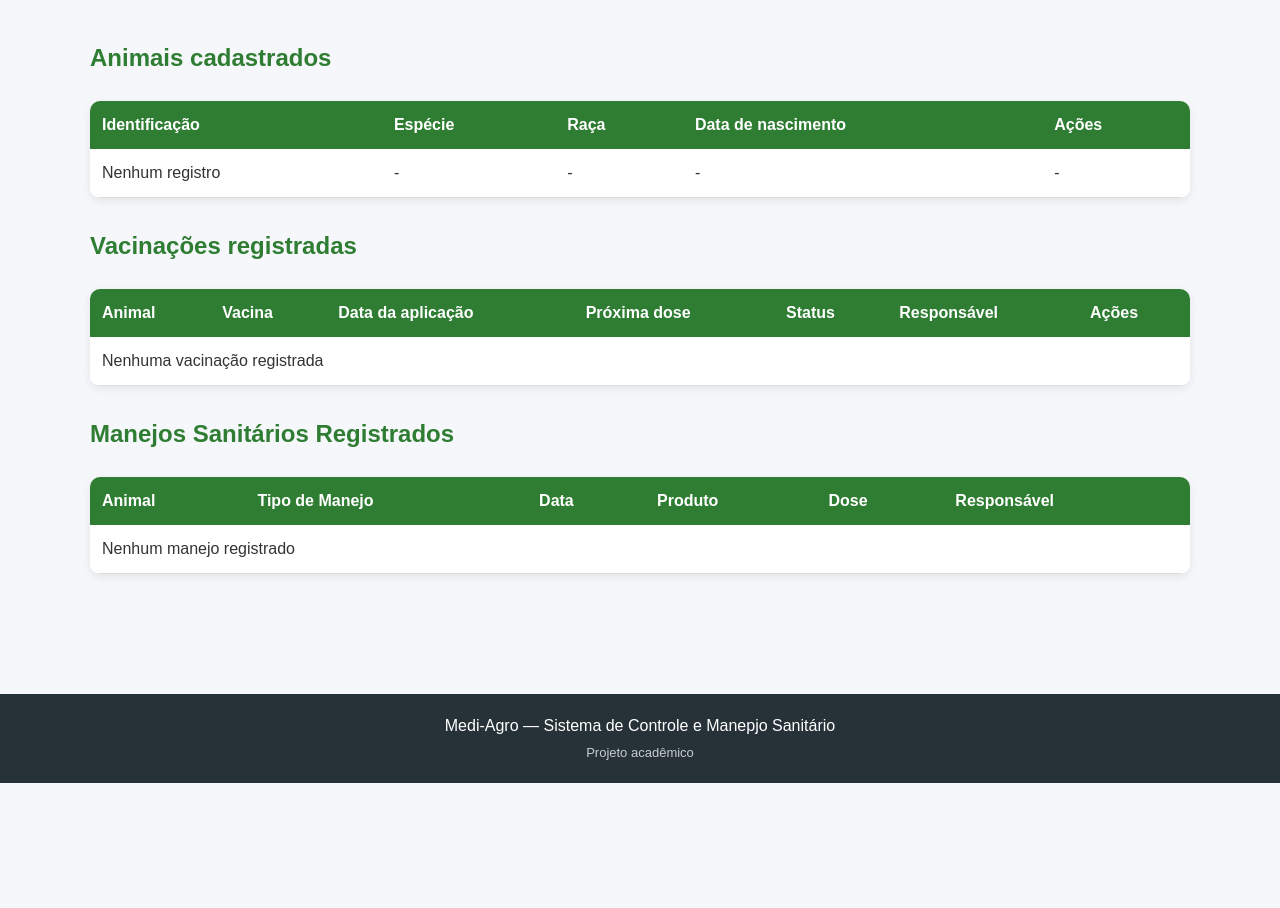
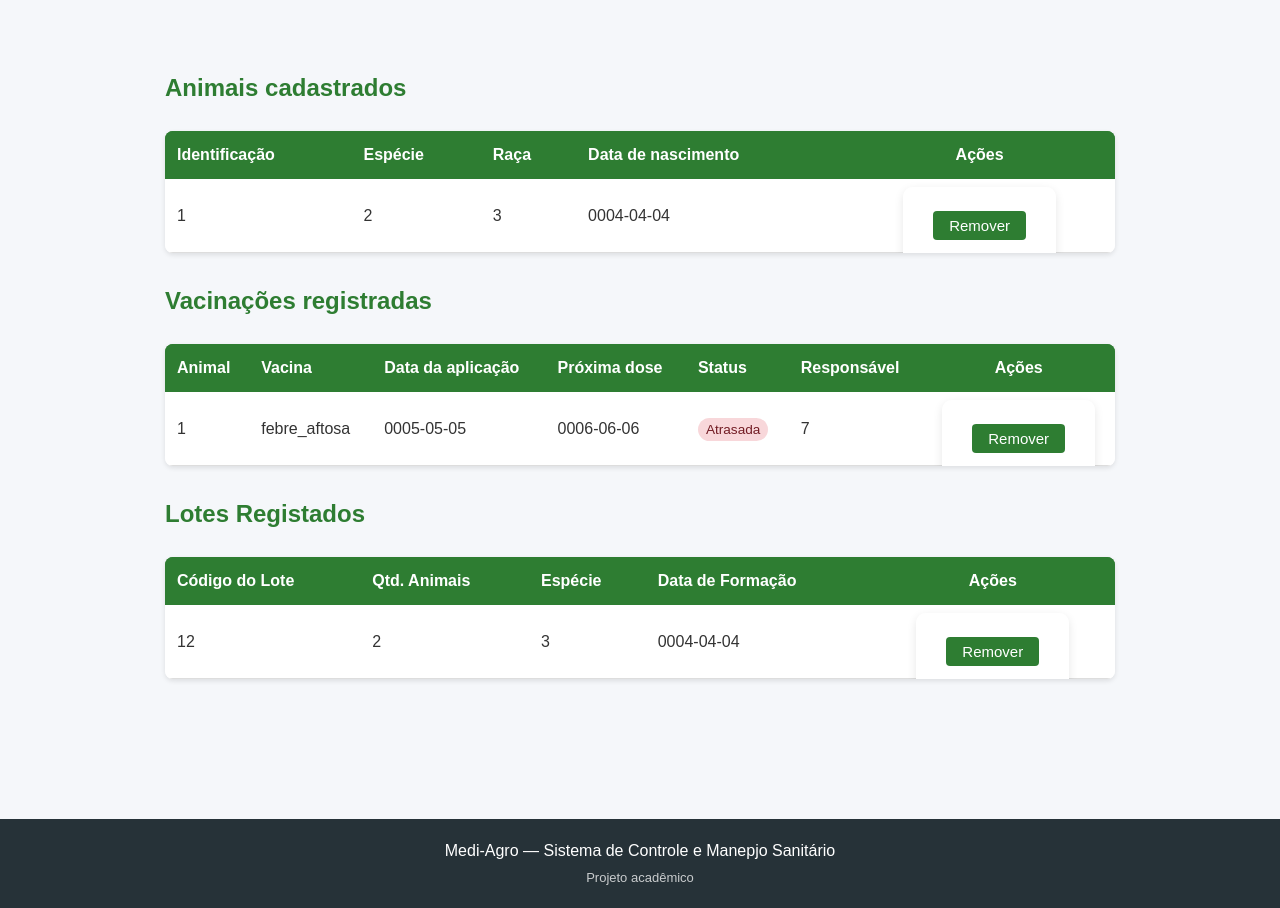
Before and after one commit to AyramViviane/controle-de-manejo-sanitario-e-vacinacao, a Flask app: page /listagem in a window 1280 px wide. Shown: the part 84-992 px from the top of the page. Before the commit the page ends 867 px from the top, so only its background shows below. Run offline with Flask 3, Linux system fonts and the light colour scheme; a user stored in the database is signed in; data comes from the database, SQL or seed files in the repository; data that the repository does not hold is empty.

Commit message:
correções de erro 2

```diff
--- a/app.py
+++ b/app.py
@@ -20,32 +20,79 @@ DATABASE = "database.db"
 
 
 def get_db():
-  """Obtém a conexão com a base de dados SQLite para o contexto atual."""
+  """Obtém a conexão com a base de dados SQLite."""
   db = getattr(g, "_database", None)
   if db is None:
     db = g._database = sqlite3.connect(DATABASE)
-    db.row_factory = sqlite3.Row  # Permite aceder aos campos por nome
+    db.row_factory = sqlite3.Row  # Permite aceder às colunas pelo nome
   return db
 
 
 @app.teardown_appcontext
 def close_connection(exception):
-  """Fecha a conexão com a base de dados no final de cada requisição."""
+  """Fecha a conexão com a base de dados ao terminar a requisição."""
   db = getattr(g, "_database", None)
   if db is not None:
     db.close()
 
 
 def init_db():
-  """Cria as tabelas com base no schema.sql e garante utilizador com senha em hash."""
+  """Cria todas as tabelas com a estrutura completa."""
   with app.app_context():
     db = get_db()
-    with open("schema.sql", mode="r", encoding="utf-8") as f:
-      db.cursor().executescript(f.read())
-    db.commit()
+    cursor = db.cursor()
 
-    # Garantir que o admin padrão do schema tenha senha em hash seguro
-    cursor = db.cursor()
+    # 1. Tabela de Utilizadores
+    cursor.execute("""
+            CREATE TABLE IF NOT EXISTS usuarios (
+                id INTEGER PRIMARY KEY AUTOINCREMENT,
+                username TEXT UNIQUE NOT NULL,
+                senha TEXT NOT NULL,
+                perfil TEXT NOT NULL
+            )
+        """)
+
+    # 2. Tabela de Animais
+    cursor.execute("""
+            CREATE TABLE IF NOT EXISTS animais (
+                id INTEGER PRIMARY KEY AUTOINCREMENT,
+                identificacao TEXT NOT NULL,
+                especie TEXT,
+                raca TEXT,
+                data_nascimento TEXT
+            )
+        """)
+
+    # 3. Tabela de Lotes
+    cursor.execute("""
+            CREATE TABLE IF NOT EXISTS lotes (
+                id INTEGER PRIMARY KEY AUTOINCREMENT,
+                codigo_lote TEXT,
+                nome TEXT,
+                descricao TEXT,
+                quantidade_animais INTEGER,
+                especie TEXT,
+                data_formacao TEXT
+            )
+        """)
+
+    # 4. Tabela de Vacinações
+    cursor.execute("""
+            CREATE TABLE IF NOT EXISTS vacinacao (
+                id INTEGER PRIMARY KEY AUTOINCREMENT,
+                animal TEXT,
+                lote_id INTEGER,
+                vacina_id INTEGER,
+                vacina TEXT,
+                data_vacinacao TEXT,
+                data_aplicacao TEXT,
+                proxima_dose TEXT,
+                status TEXT,
+                responsavel TEXT
+            )
+        """)
+
+    # Admin padrão
     senha_admin_hash = generate_password_hash("AdminSecure2026*")
     cursor.execute(
         """
@@ -54,6 +101,7 @@ def init_db():
     """,
         (senha_admin_hash,),
     )
+
     db.commit()
 
 
@@ -61,9 +109,6 @@ def init_db():
 login_manager = LoginManager()
 login_manager.init_app(app)
 login_manager.login_view = "login"
-login_manager.login_message = (
-    "Por favor, faça login para aceder a esta página."
-)
 
 
 class User(UserMixin):
@@ -91,7 +136,6 @@ def load_user(user_id):
   return None
 
 
-# --- FUNÇÃO AUXILIAR: ESTADO DA VACINA ---
 def status_vacina(proxima_dose):
   if not proxima_dose:
     return None
@@ -126,7 +170,6 @@ def login():
     cursor.execute("SELECT * FROM usuarios WHERE username = ?", (username,))
     user_data = cursor.fetchone()
 
-    # Validação segura utilizando estritamente check_password_hash
     if user_data and check_password_hash(user_data["senha"], password):
       user = User(
           user_data["id"],
@@ -150,7 +193,6 @@ def register():
   if request.method == "POST":
     username = request.form.get("username")
     password = request.form.get("password")
-    perfil = "app_user"
 
     db = get_db()
     cursor = db.cursor()
@@ -160,18 +202,17 @@ def register():
       flash("O nome de utilizador já existe.")
       return redirect(url_for("register"))
 
-    # Criando o hash seguro da senha fornecida pelo utilizador
     senha_hash = generate_password_hash(password)
     cursor.execute(
         "INSERT INTO usuarios (username, senha, perfil) VALUES (?, ?, ?)",
-        (username, senha_hash, perfil),
+        (username, senha_hash, "app_user"),
     )
     db.commit()
 
-    flash("Conta criada com sucesso! Faça login.")
+    flash("Conta criada com sucesso!")
     return redirect(url_for("login"))
 
-  return render_template("register.html")
+  return render_template("registrar.html")
 
 
 @app.route("/logout")
@@ -181,7 +222,7 @@ def logout():
   return redirect(url_for("login"))
 
 
-# --- ROTAS DA APLICAÇÃO (PROTEGIDAS) ---
+# --- ROTAS PRINCIPAIS ---
 
 
 @app.route("/")
@@ -197,14 +238,23 @@ def lotes():
   cursor = db.cursor()
 
   if request.method == "POST":
-    nome = request.form.get("codigo")
-    quantidade = request.form.get("quantidade")
-    descricao = request.form.get("especie")
+    codigo = (
+        request.form.get("codigo")
+        or request.form.get("codigo_lote")
+        or "LOTE-001"
+    )
+    quantidade = request.form.get("quantidade") or request.form.get(
+        "quantidade_animais"
+    )
+    especie = request.form.get("especie")
+    data_formacao = request.form.get("data_formacao") or str(date.today())
 
     cursor.execute(
-        "INSERT INTO lotes (nome, descricao, quantidade_animais) VALUES (?, ?,"
-        " ?)",
-        (nome, descricao, quantidade),
+        """
+            INSERT INTO lotes (codigo_lote, nome, quantidade_animais, especie, data_formacao)
+            VALUES (?, ?, ?, ?, ?)
+        """,
+        (codigo, codigo, quantidade, especie, data_formacao),
     )
     db.commit()
     return redirect(url_for("listagem"))
@@ -215,34 +265,26 @@ def lotes():
 @app.route("/cadastro", methods=["GET", "POST"])
 @login_required
 def cadastro():
-  if request.method == "POST":
-    return redirect(url_for("listagem"))
-  return render_template("cadastro.html")
-
-
-@app.route("/manejo", methods=["GET", "POST"])
-@login_required
-def manejo():
   db = get_db()
   cursor = db.cursor()
 
   if request.method == "POST":
-    lote_id = request.form.get("animal")
-    tipo_manejo = request.form.get("tipo_manejo")
-    data_manejo = request.form.get("data_manejo")
-    observacoes = request.form.get("observacoes")
+    identificacao = request.form.get("identificacao")
+    especie = request.form.get("especie")
+    raca = request.form.get("raca")
+    data_nascimento = request.form.get("data_nascimento")
 
     cursor.execute(
-        "INSERT INTO manejo_sanitario (lote_id, tipo_manejo, data_manejo,"
-        " observacoes) VALUES (?, ?, ?, ?)",
-        (lote_id, tipo_manejo, data_manejo, observacoes),
+        """
+            INSERT INTO animais (identificacao, especie, raca, data_nascimento)
+            VALUES (?, ?, ?, ?)
+        """,
+        (identificacao, especie, raca, data_nascimento),
     )
     db.commit()
     return redirect(url_for("listagem"))
 
-  cursor.execute("SELECT * FROM lotes")
-  lotes_cadastrados = cursor.fetchall()
-  return render_template("manejo.html", lotes=lotes_cadastrados)
+  return render_template("cadastro.html")
 
 
 @app.route("/vacinacao", methods=["GET", "POST"])
@@ -252,22 +294,27 @@ def vacinacao():
   cursor = db.cursor()
 
   if request.method == "POST":
-    lote_id = request.form.get("animal")
+    animal = request.form.get("animal")
     nome_vacina = request.form.get("vacina")
-    fabricante = request.form.get("fabricante")
-    data_vacinacao = request.form.get("data_aplicacao")
+    data_vacinacao = request.form.get("data_aplicacao") or request.form.get(
+        "data_vacinacao"
+    )
     proxima_dose = request.form.get("proxima_dose")
+    responsavel = request.form.get("responsavel")
 
     cursor.execute(
-        "INSERT INTO vacinas (nome_vacina, fabricante) VALUES (?, ?)",
-        (nome_vacina, fabricante),
-    )
-    vacina_id = cursor.lastrowid
-
-    cursor.execute(
-        "INSERT INTO vacinacao (lote_id, vacina_id, data_vacinacao,"
-        " proxima_dose) VALUES (?, ?, ?, ?)",
-        (lote_id, vacina_id, data_vacinacao, proxima_dose),
+        """
+            INSERT INTO vacinacao (animal, vacina, data_vacinacao, data_aplicacao, proxima_dose, responsavel)
+            VALUES (?, ?, ?, ?, ?, ?)
+        """,
+        (
+            animal,
+            nome_vacina,
+            data_vacinacao,
+            data_vacinacao,
+            proxima_dose,
+            responsavel,
+        ),
     )
     db.commit()
     return redirect(url_for("listagem"))
@@ -283,42 +330,79 @@ def listagem():
   db = get_db()
   cursor = db.cursor()
 
+  cursor.execute("SELECT * FROM animais")
+  animais = [dict(row) for row in cursor.fetchall()]
+
   cursor.execute("SELECT * FROM lotes")
-  lotes = cursor.fetchall()
+  lotes = [dict(row) for row in cursor.fetchall()]
 
-  cursor.execute("""
-        SELECT v.*, vac.nome_vacina, l.nome as lote_nome
-        FROM vacinacao v
-        JOIN vacinas vac ON v.vacina_id = vac.id
-        JOIN lotes l ON v.lote_id = l.id
-    """)
+  cursor.execute("SELECT * FROM vacinacao")
   vacinacoes = [dict(row) for row in cursor.fetchall()]
 
   for v in vacinacoes:
     v["status"] = status_vacina(v.get("proxima_dose"))
 
-  cursor.execute("""
-        SELECT m.*, l.nome as lote_nome
-        FROM manejo_sanitario m
-        JOIN lotes l ON m.lote_id = l.id
-    """)
-  manejos = cursor.fetchall()
-
   return render_template(
-      "listagem.html",
-      animais=lotes,
-      vacinacoes=vacinacoes,
-      manejos=manejos,
+      "listagem.html", animais=animais, vacinacoes=vacinacoes, lotes=lotes
   )
 
 
+# --- ROTAS DE AÇÃO (REMOÇÕES E ATUALIZAÇÕES) ---
+
+
+@app.route("/animais/remover/<int:id>", methods=["POST"])
+@login_required
+def remover_animal_route(id):
+  db = get_db()
+  cursor = db.cursor()
+  cursor.execute("DELETE FROM animais WHERE id = ?", (id,))
+  db.commit()
+  return redirect(url_for("listagem"))
+
+
+@app.route("/lotes/remover/<int:id>", methods=["POST"])
+@login_required
+def remover_lote_route(id):
+  db = get_db()
+  cursor = db.cursor()
+  cursor.execute("DELETE FROM lotes WHERE id = ?", (id,))
+  db.commit()
+  return redirect(url_for("listagem"))
+
+
+@app.route("/vacinacao/remover/<int:id>", methods=["POST"])
+@login_required
+def remover_vacinacao_route(id):
+  db = get_db()
+  cursor = db.cursor()
+  cursor.execute("DELETE FROM vacinacao WHERE id = ?", (id,))
+  db.commit()
+  return redirect(url_for("listagem"))
+
+
+# ROTA QUE FALTAVA PARA CORRIGIR O ERRO:
+@app.route("/vacinacao/atualizar/<int:id>", methods=["POST"])
+@login_required
+def atualizar_vacinacao_route(id):
+  proxima_dose = request.form.get("proxima_dose")
+  status = request.form.get("status")
+
+  db = get_db()
+  cursor = db.cursor()
+  cursor.execute(
+      """
+        UPDATE vacinacao
+        SET proxima_dose = ?, status = ?
+        WHERE id = ?
+    """,
+      (proxima_dose, status, id),
+  )
+  db.commit()
+  return redirect(url_for("listagem"))
+
+
 if __name__ == "__main__":
-  # Se o banco de dados não existir, cria e popula as tabelas com hash seguro
   if not os.path.exists(DATABASE):
     init_db()
-    print(
-        "Base de dados criada e populada com sucesso (com senhas em hash"
-        " seguro)!"
-    )
 
   app.run(debug=True)
--- a/templates/listagem.html
+++ b/templates/listagem.html
@@ -1,140 +1,127 @@
 {% extends "base.html" %}
+{% block content %}
+<div class="container" style="padding: 20px;">
 
-{% block title %}Listagem{% endblock %}
-
-{% block content %}
-
-<h2>Animais cadastrados</h2>
-
-<table>
-
+    <!-- TABELA 1: ANIMAIS CADASTRADOS -->
+    <h2 style="color: #2e7d32; font-weight: bold; margin-top: 10px;">Animais cadastrados</h2>
+    <div style="margin-bottom: 30px;">
+        <table class="styled-table" style="width: 100%; border-collapse: collapse; border-radius: 8px; overflow: hidden; box-shadow: 0 2px 5px rgba(0,0,0,0.1);">
             <thead>
-        <tr>
-            <th>Identificação</th>
-            <th>Espécie</th>
-            <th>Raça</th>
-            <th>Data de nascimento</th>
-            <th>Ações</th>
+                <tr style="background-color: #2e7d32; color: white;">
+                    <th style="padding: 12px; text-align: left;">Identificação</th>
+                    <th style="padding: 12px; text-align: left;">Espécie</th>
+                    <th style="padding: 12px; text-align: left;">Raça</th>
+                    <th style="padding: 12px; text-align: left;">Data de nascimento</th>
+                    <th style="padding: 12px; text-align: center;">Ações</th>
                 </tr>
             </thead>
-
             <tbody>
-
-        {% if animais %}
-            {% for a in animais %}
-            <tr>
-                <td>{{ a.identificacao }}</td>
-                <td>{{ a.especie }}</td>
-                <td>{{ a.raca }}</td>
-                <td>{{ a.data_nascimento }}</td>
-                <td>
-                    <form action="{{ url_for('remover_animal_route', id=a.id) }}" method="POST" onsubmit="return confirm('Remover este animal?');" class="inline-form">
-                        <button type="submit" class="link-danger">Remover</button>
+                {% for animal in animais %}
+                <tr style="background-color: #ffffff; border-bottom: 1px solid #eee;">
+                    <td style="padding: 12px;">{{ animal.identificacao or '-' }}</td>
+                    <td style="padding: 12px;">{{ animal.especie or '-' }}</td>
+                    <td style="padding: 12px;">{{ animal.raca or '-' }}</td>
+                    <td style="padding: 12px;">{{ animal.data_nascimento or '-' }}</td>
+                    <td style="padding: 12px; text-align: center;">
+                        <form action="{{ url_for('remover_animal_route', id=animal.id) }}" method="POST" style="display:inline;">
+                            <button type="submit" style="background-color: #2e7d32; color: white; border: none; padding: 6px 16px; border-radius: 4px; cursor: pointer;" onclick="return confirm('Tem certeza que deseja remover este animal?');">Remover</button>
                         </form>
                     </td>
                 </tr>
+                {% else %}
+                <tr style="background-color: #ffffff;">
+                    <td style="padding: 12px;">Nenhum registro</td>
+                    <td style="padding: 12px;">-</td>
+                    <td style="padding: 12px;">-</td>
+                    <td style="padding: 12px;">-</td>
+                    <td style="padding: 12px; text-align: center;">-</td>
+                </tr>
                 {% endfor %}
-        {% else %}
-            <tr>
-                <td>Nenhum registro</td>
-                <td>-</td>
-                <td>-</td>
-                <td>-</td>
-                <td>-</td>
-            </tr>
-        {% endif %}
+            </tbody>
+        </table>
+    </div>
 
-    </tbody>
-
-</table>
-
-<!-- ===================== INÍCIO: CONTROLE DE VACINAÇÃO (Guilherme) ===================== -->
-
-<h2>Vacinações registradas</h2>
-
-<table>
+    <!-- TABELA 2: VACINAÇÕES REGISTRADAS -->
+    <h2 style="color: #2e7d32; font-weight: bold; margin-top: 30px;">Vacinações registradas</h2>
+    <div style="margin-bottom: 30px;">
+        <table class="styled-table" style="width: 100%; border-collapse: collapse; border-radius: 8px; overflow: hidden; box-shadow: 0 2px 5px rgba(0,0,0,0.1);">
             <thead>
-        <tr>
-            <th>Animal</th>
-            <th>Vacina</th>
-            <th>Data da aplicação</th>
-            <th>Próxima dose</th>
-            <th>Status</th>
-            <th>Responsável</th>
-            <th>Ações</th>
+                <tr style="background-color: #2e7d32; color: white;">
+                    <th style="padding: 12px; text-align: left;">Animal</th>
+                    <th style="padding: 12px; text-align: left;">Vacina</th>
+                    <th style="padding: 12px; text-align: left;">Data da aplicação</th>
+                    <th style="padding: 12px; text-align: left;">Próxima dose</th>
+                    <th style="padding: 12px; text-align: left;">Status</th>
+                    <th style="padding: 12px; text-align: left;">Responsável</th>
+                    <th style="padding: 12px; text-align: center;">Ações</th>
                 </tr>
             </thead>
             <tbody>
-        {% if vacinacoes %}
-            {% for v in vacinacoes %}
-            <tr>
-                <td>{{ v.animal }}</td>
-                <td>{{ v.vacina }}</td>
-                <td>{{ v.data_aplicacao }}</td>
-                <td>{{ v.proxima_dose }}</td>
-                <td>
-                    {% if v.status == "atrasada" %}
-                        <span class="badge badge-danger">Atrasada</span>
-                    {% elif v.status == "hoje" %}
-                        <span class="badge badge-warning">Vence hoje</span>
-                    {% elif v.status == "em_dia" %}
-                        <span class="badge badge-success">Em dia</span>
+                {% for vac in vacinacoes %}
+                <tr style="background-color: #ffffff; border-bottom: 1px solid #eee;">
+                    <td style="padding: 12px;">{{ vac.animal or vac.lote_nome or '-' }}</td>
+                    <td style="padding: 12px;">{{ vac.vacina or vac.nome_vacina or '-' }}</td>
+                    <td style="padding: 12px;">{{ vac.data_aplicacao or vac.data_vacinacao or '-' }}</td>
+                    <td style="padding: 12px;">{{ vac.proxima_dose or '-' }}</td>
+                    <td style="padding: 12px;">
+                        {% if vac.status == 'atrasada' %}
+                            <span style="background-color: #f8d7da; color: #721c24; padding: 4px 8px; border-radius: 12px; font-size: 0.85em;">Atrasada</span>
+                        {% elif vac.status == 'hoje' %}
+                            <span style="background-color: #fff3cd; color: #856404; padding: 4px 8px; border-radius: 12px; font-size: 0.85em;">Hoje</span>
                         {% else %}
-                        -
+                            <span style="background-color: #d4edda; color: #155724; padding: 4px 8px; border-radius: 12px; font-size: 0.85em;">Em dia</span>
                         {% endif %}
                     </td>
-                <td>{{ v.responsavel }}</td>
-                <td><a href="{{ url_for('atualizar_vacinacao_route', id=v.id) }}">Editar</a></td>
+                    <td style="padding: 12px;">{{ vac.responsavel or '-' }}</td>
+                    <td style="padding: 12px; text-align: center;">
+                        <form action="{{ url_for('remover_vacinacao_route', id=vac.id) }}" method="POST" style="display:inline;">
+                            <button type="submit" style="background-color: #2e7d32; color: white; border: none; padding: 6px 16px; border-radius: 4px; cursor: pointer;" onclick="return confirm('Tem certeza que deseja remover esta vacinação?');">Remover</button>
+                        </form>
+                    </td>
+                </tr>
+                {% else %}
+                <tr style="background-color: #ffffff;">
+                    <td colspan="7" style="padding: 12px;">Nenhuma vacinação registrada</td>
                 </tr>
                 {% endfor %}
-        {% else %}
-            <tr>
-                <td colspan="7">Nenhuma vacinação registrada</td>
-            </tr>
-        {% endif %}
             </tbody>
         </table>
+    </div>
 
-<!-- ===================== FIM: CONTROLE DE VACINAÇÃO ===================== -->
-
-
-
-
-
-
-<h2>Manejos Sanitários Registrados</h2>
-<table>
+    <!-- TABELA 3: LOTES REGISTADOS (Substitui os Manejos) -->
+    <h2 style="color: #2e7d32; font-weight: bold; margin-top: 30px;">Lotes Registados</h2>
+    <div style="margin-bottom: 30px;">
+        <table class="styled-table" style="width: 100%; border-collapse: collapse; border-radius: 8px; overflow: hidden; box-shadow: 0 2px 5px rgba(0,0,0,0.1);">
             <thead>
-        <tr>
-            <th>Animal</th>
-            <th>Tipo de Manejo</th>
-            <th>Data</th>
-            <th>Produto</th>
-            <th>Dose</th>
-            <th>Responsável</th>
+                <tr style="background-color: #2e7d32; color: white;">
+                    <th style="padding: 12px; text-align: left;">Código do Lote</th>
+                    <th style="padding: 12px; text-align: left;">Qtd. Animais</th>
+                    <th style="padding: 12px; text-align: left;">Espécie</th>
+                    <th style="padding: 12px; text-align: left;">Data de Formação</th>
+                    <th style="padding: 12px; text-align: center;">Ações</th>
                 </tr>
             </thead>
             <tbody>
-        {% if manejos %}
-            {% for m in manejos %}
-            <tr>
-                <td>{{ m.animal }}</td>
-                <td>{{ m.tipo_manejo }}</td>
-                <td>{{ m.data_manejo }}</td>
-                <td>{{ m.produto }}</td>
-                <td>{{ m.dose }}</td>
-                <td>{{ m.responsavel }}</td>
+                {% for lote in lotes %}
+                <tr style="background-color: #ffffff; border-bottom: 1px solid #eee;">
+                    <td style="padding: 12px;">{{ lote.codigo_lote or lote.nome or '-' }}</td>
+                    <td style="padding: 12px;">{{ lote.quantidade_animais or '-' }}</td>
+                    <td style="padding: 12px;">{{ lote.especie or lote.descricao or '-' }}</td>
+                    <td style="padding: 12px;">{{ lote.data_formacao or '-' }}</td>
+                    <td style="padding: 12px; text-align: center;">
+                        <form action="{{ url_for('remover_lote_route', id=lote.id) }}" method="POST" style="display:inline;">
+                            <button type="submit" style="background-color: #2e7d32; color: white; border: none; padding: 6px 16px; border-radius: 4px; cursor: pointer;" onclick="return confirm('Tem certeza que deseja remover este lote?');">Remover</button>
+                        </form>
+                    </td>
+                </tr>
+                {% else %}
+                <tr style="background-color: #ffffff;">
+                    <td colspan="5" style="padding: 12px;">Nenhum lote registrado</td>
                 </tr>
                 {% endfor %}
-        {% else %}
-            <tr>
-                <td colspan="6">Nenhum manejo registrado</td>
-            </tr>
-        {% endif %}
             </tbody>
         </table>
+    </div>
 
-<!-- ===================== FIM: CONTROLE DE REGISTROS ===================== -->
-
-
+</div>
 {% endblock %}
```
Also changed, not shown: database.db. Lines whose indentation alone changed are shown as unchanged.
